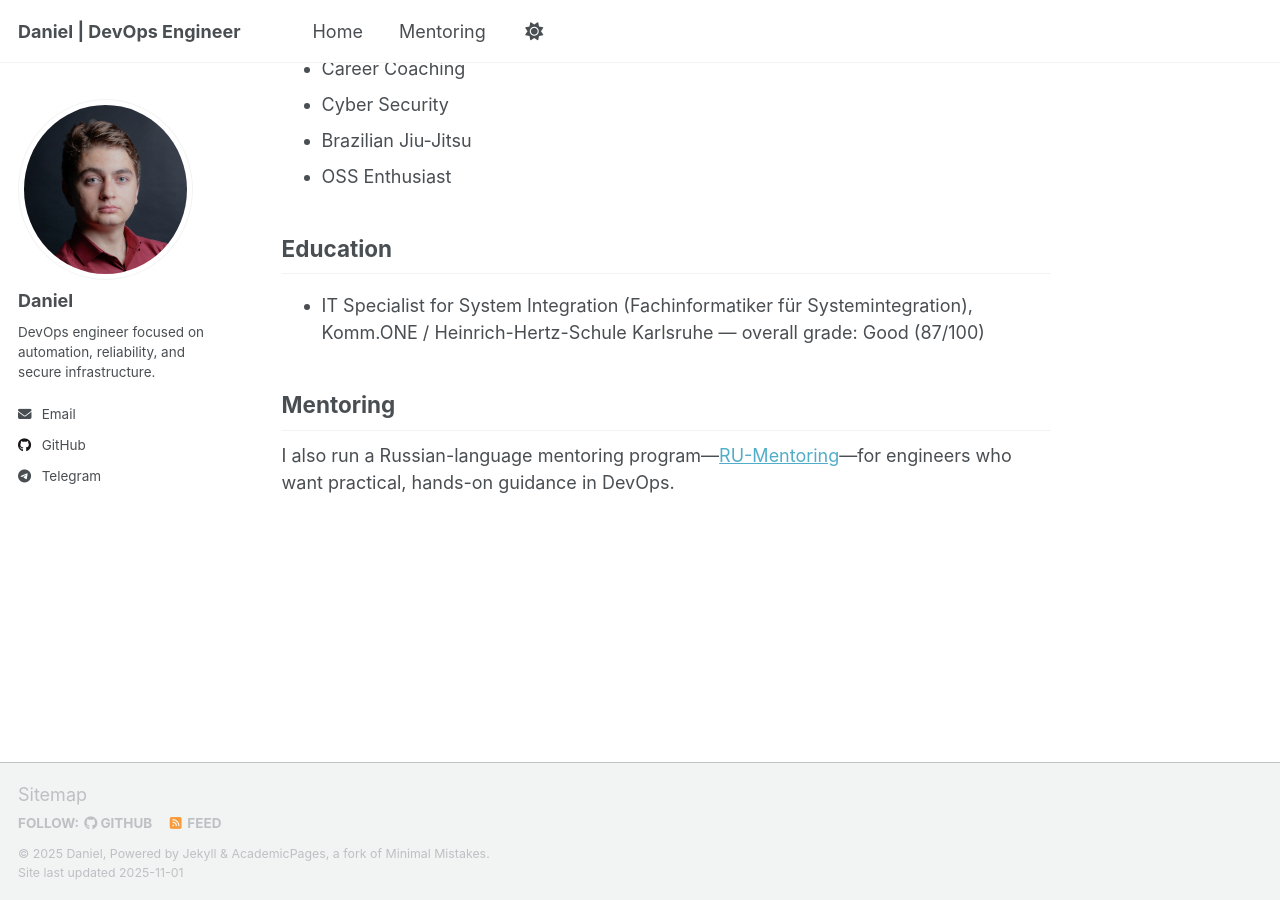
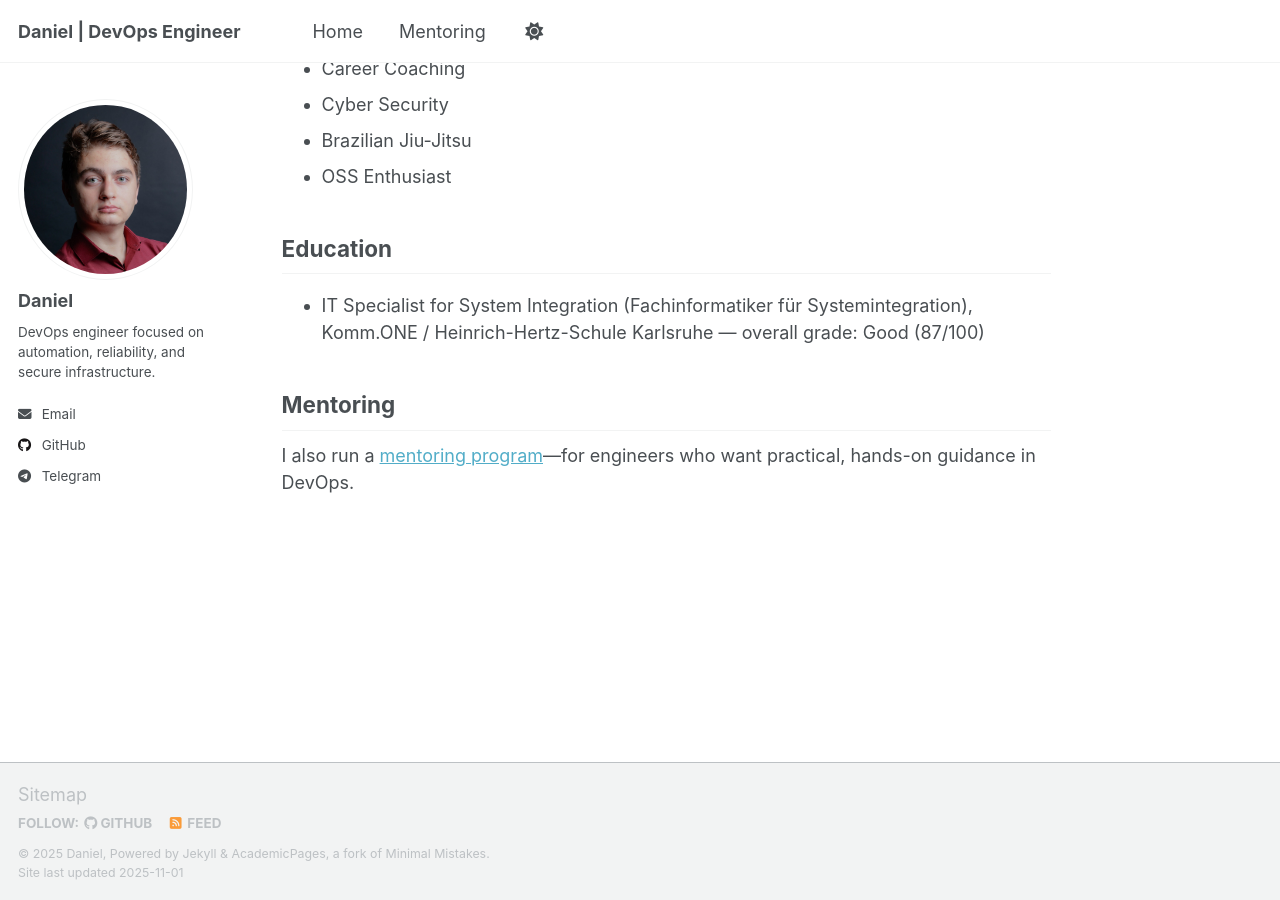
Before and after one commit to Danka32/Danka32.github.io, a Jekyll site: the page built from _pages/about.md, in a window 1280 px wide and 900 px high, scrolled down 1761 px. Built offline with Jekyll 4.4.1, drawn with Linux system fonts in a browser that asks for light colours; a script that is not in the unit is left out.

Commit message:
ref: enhance link to mentoring from about.md page

```diff
--- a/_pages/about.md
+++ b/_pages/about.md
@@ -55,4 +55,4 @@ German (fluent) · English (fluent)
 
 ## Mentoring
 
-I also run a Russian-language mentoring program—[RU-Mentoring](https://devopsadm.in/mentoring)—for engineers who want practical, hands-on guidance in DevOps.
+I also run a [mentoring program](https://devopsadm.in/mentoring)—for engineers who want practical, hands-on guidance in DevOps.
```
